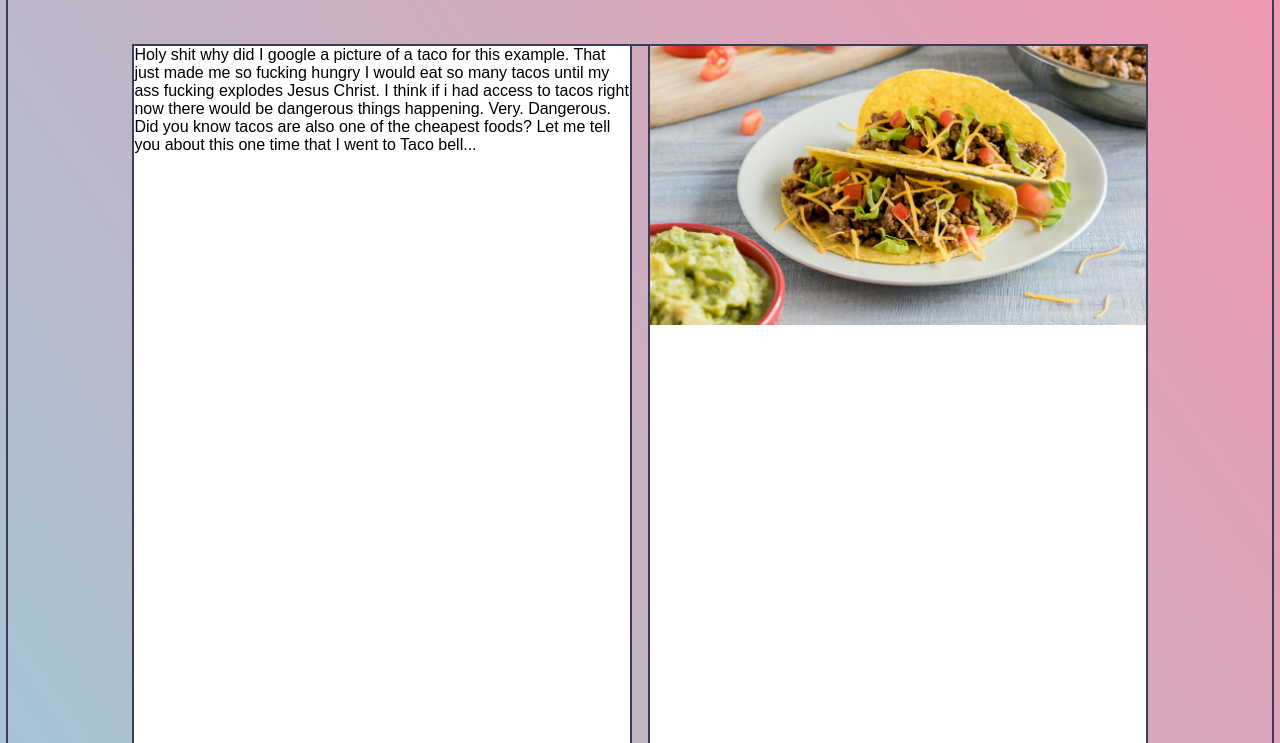
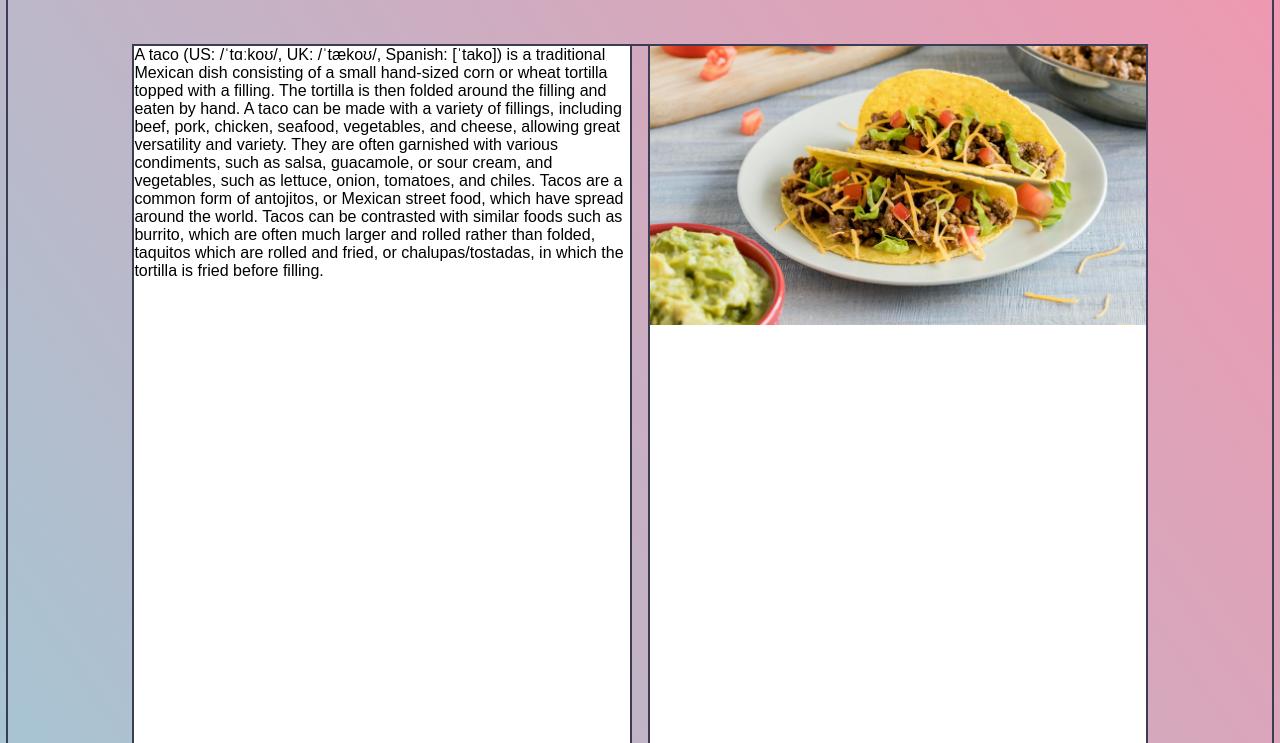
Before and after one commit to Nick-Ham/Nick-Ham.github.io, a plain HTML site: page index.html in a window 1280 px wide. Shown: the part 57-800 px from the top of the page. Drawn offline with Linux system fonts and the light colour scheme.

Commit message:
Update index.html

```diff
--- a/index.html
+++ b/index.html
@@ -25,10 +25,8 @@
 
         <div id="body-container">
             <div id="left-body">
-                Holy shit why did I google a picture of a taco for this example.
-                That just made me so fucking hungry I would eat so many tacos until my ass fucking explodes Jesus Christ.
-                I think if i had access to tacos right now there would be dangerous things happening. Very. Dangerous.
-                Did you know tacos are also one of the cheapest foods? Let me tell you about this one time that I went to Taco bell...
+                A taco (US: /ˈtɑːkoʊ/, UK: /ˈtækoʊ/, Spanish: [ˈtako]) is a traditional Mexican dish consisting of a small hand-sized corn or wheat tortilla topped with a filling. The tortilla is then folded around the filling and eaten by hand. A taco can be made with a variety of fillings, including beef, pork, chicken, seafood, vegetables, and cheese, allowing great versatility and variety. They are often garnished with various condiments, such as salsa, guacamole, or sour cream, and vegetables, such as lettuce, onion, tomatoes, and chiles. Tacos are a common form of antojitos, or Mexican street food, which have spread around the world.
+                Tacos can be contrasted with similar foods such as burrito, which are often much larger and rolled rather than folded, taquitos which are rolled and fried, or chalupas/tostadas, in which the tortilla is fried before filling.
             </div>
 
             <div id="right-body">
```
